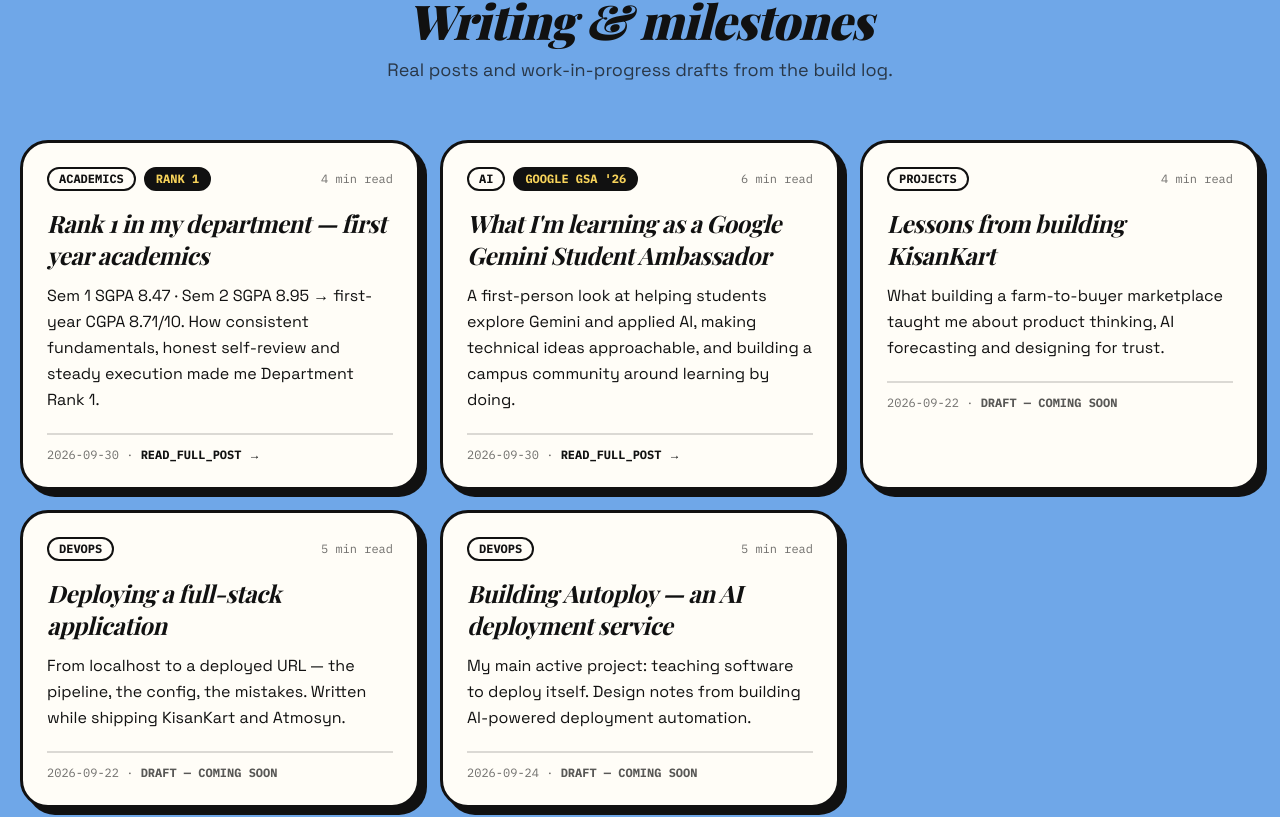
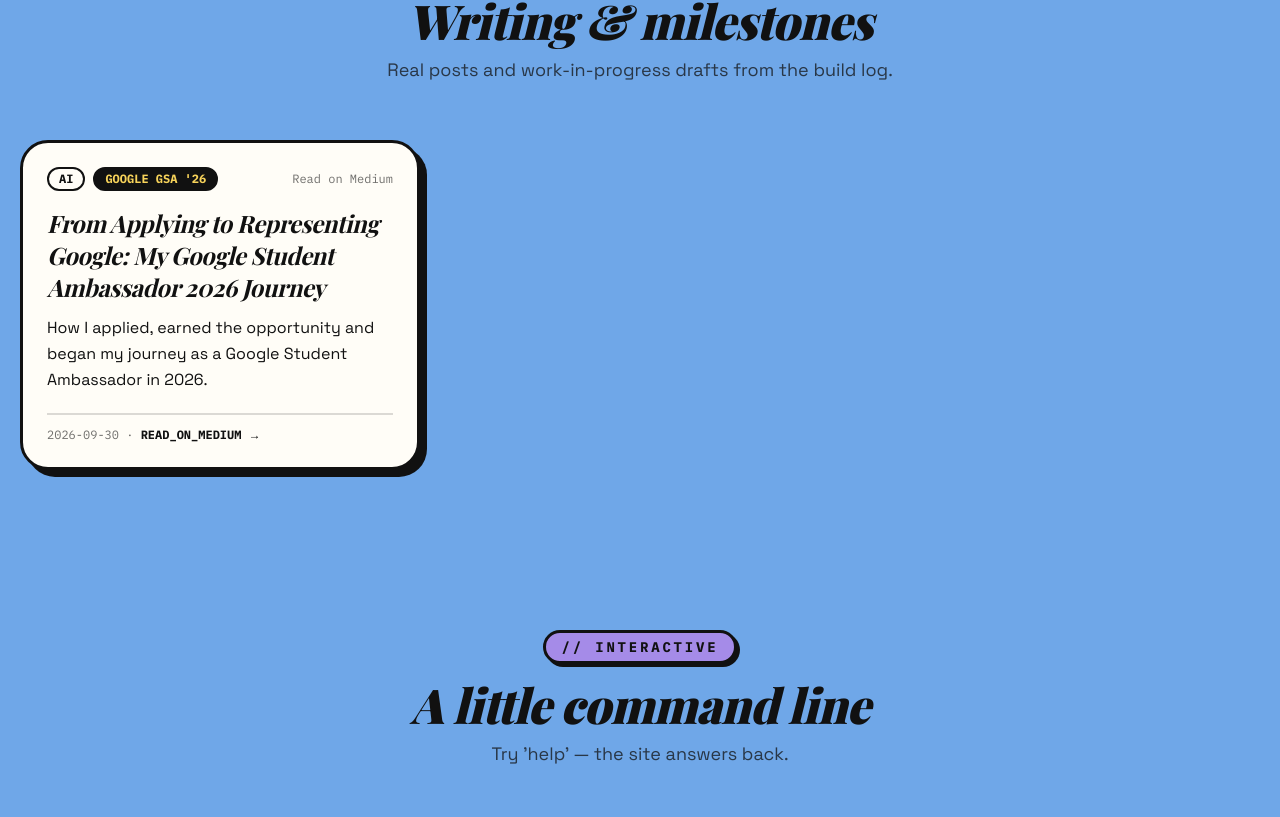
Before and after one commit to Psudhanshu-07/Porfolio, a Next.js app: page / in a window 1280 px wide. Shown: the part 7704-8521 px from the top of the page. Built offline with nearby package versions, Linux system fonts and the light colour scheme; no server answers; a web font is replaced by a local one.

Commit message:
Link portfolio blog to Google ambassador article

```diff
--- a/src/app/blog/[slug]/page.tsx
+++ b/src/app/blog/[slug]/page.tsx
@@ -15,7 +15,7 @@
 
 export function generateStaticParams() {
   return blogPosts
-    .filter((p) => !p.draft && p.content)
+    .filter((p) => !p.draft && p.content && !p.externalUrl)
     .map((p) => ({ slug: p.slug }));
 }
 
@@ -52,7 +52,7 @@
   const { slug } = await params;
   const post = blogPosts.find((p) => p.slug === slug);
 
-  if (!post || post.draft || !post.content) notFound();
+  if (!post || post.draft || !post.content || post.externalUrl) notFound();
 
   const others = blogPosts.filter((p) => p.slug !== slug && !p.draft).slice(0, 2);
 
--- a/src/app/page.tsx
+++ b/src/app/page.tsx
@@ -331,6 +331,7 @@
             <div className="grid gap-5 md:grid-cols-3">
               {blogPosts.map((post) => {
                 const readable = !post.draft && !!post.content;
+                const destination = post.externalUrl || `/blog/${post.slug}`;
                 const Card = (
                   <article
                     className={`nb-card h-full ${COLORS[post.color]} p-6 transition-transform duration-200 ${readable ? "group-hover:-translate-y-1.5" : ""}`}
@@ -354,7 +355,11 @@
                     <p className="mt-3 leading-relaxed">{post.excerpt}</p>
                     <p className="font-mono-ui mt-5 border-t-2 border-ink/15 pt-3 text-xs text-ink/60">
                       {post.date} ·{" "}
-                      {readable ? (
+                      {post.externalUrl ? (
+                        <span className="font-bold text-ink group-hover:underline">
+                          READ_ON_MEDIUM →
+                        </span>
+                      ) : readable ? (
                         <span className="font-bold text-ink group-hover:underline">
                           READ_FULL_POST →
                         </span>
@@ -366,8 +371,13 @@
                 );
                 return (
                   <Reveal key={post.slug}>
-                    {readable ? (
-                      <Link href={`/blog/${post.slug}`} className="group block">
+                    {post.externalUrl || readable ? (
+                      <Link
+                        href={destination}
+                        target={post.externalUrl ? "_blank" : undefined}
+                        rel={post.externalUrl ? "noopener noreferrer" : undefined}
+                        className="group block"
+                      >
                         {Card}
                       </Link>
                     ) : (
--- a/src/app/sitemap.ts
+++ b/src/app/sitemap.ts
@@ -5,7 +5,7 @@
   const baseUrl = process.env.NEXT_PUBLIC_SITE_URL || "https://sudhanshu.dev";
 
   const posts: MetadataRoute.Sitemap = blogPosts
-    .filter((p) => !p.draft && p.content)
+    .filter((p) => !p.draft && p.content && !p.externalUrl)
     .map((p) => ({
       url: `${baseUrl}/blog/${p.slug}`,
       lastModified: new Date(p.date),
--- a/src/data/blog.ts
+++ b/src/data/blog.ts
@@ -20,76 +20,24 @@
   color: "yellow" | "purple" | "pink" | "green" | "paper";
   draft: boolean;
   highlight?: string;
+  externalUrl?: string;
   content?: BlogBlock[]; // full article — required for published posts
 };
 
 export const blogPosts: BlogPost[] = [
   {
-    slug: "rank-1-first-year",
-    title: "Rank 1 in my department — first year academics",
-    category: "ACADEMICS",
-    date: "2026-09-30",
-    readTime: "4 min read",
-    excerpt:
-      "Sem 1 SGPA 8.47 · Sem 2 SGPA 8.95 → first-year CGPA 8.71/10. How consistent fundamentals, honest self-review and steady execution made me Department Rank 1.",
-    color: "yellow",
-    draft: false,
-    highlight: "RANK 1",
-    content: [
-      {
-        type: "p",
-        text: "I finished my first year of engineering as Department Rank 1 with a CGPA of 8.71/10 — Sem 1 at 8.47 and a strong Sem 2 finish at 8.95. This post is the honest version of how that happened, because the internet has enough fake study-guru content already.",
-      },
-      { type: "h2", text: "The numbers" },
-      {
-        type: "list",
-        items: [
-          "Semester 1 — SGPA 8.47/10",
-          "Semester 2 — SGPA 8.95/10 (a 0.48 jump)",
-          "Year 1 CGPA — 8.71/10",
-          "Department Rank — 1",
-        ],
-      },
-      { type: "h2", text: "What actually worked" },
-      {
-        type: "p",
-        text: "The jump from 8.47 to 8.95 wasn't luck — Sem 1 was spent learning HOW to study engineering subjects while also learning the subjects themselves. By Sem 2 the process was tuned. Three things carried it:",
-      },
-      {
-        type: "list",
-        items: [
-          "Fundamentals first. I refused to memorise what I could derive. In DSA, OOP and DBMS, understanding the 'why' made the 'what' free.",
-          "Consistency over cramming. Fixed weekly review hours beat all-nighters every single time. Exam week was boring on purpose.",
-          "Honest self-review. After every test I wrote down exactly where I lost marks — concept gaps vs. silly mistakes. Fixing the right thing is half the game.",
-        ],
-      },
-      {
-        type: "quote",
-        text: "Rank 1 wasn't the goal. Understanding everything well enough to build with it was — the rank was a side effect.",
-      },
-      { type: "h2", text: "Building while studying" },
-      {
-        type: "p",
-        text: "I shipped KisanKart and Atmosyn during this same period, and people ask if academics suffered. The opposite happened. Building products made course material concrete — DBMS schemas stopped being abstract the day I designed my own tables, and forecasting made statistics feel alive.",
-      },
-      { type: "h2", text: "What's next" },
-      {
-        type: "p",
-        text: "Year 2 target: keep the rank while going deeper into DSA, system design and AI/ML. The bar I care about is simple — could I explain and use everything I've scored marks on? If yes, the CGPA takes care of itself.",
-      },
-    ],
-  },
-  {
     slug: "google-gemini-student-ambassador",
-    title: "What I'm learning as a Google Gemini Student Ambassador",
+    title: "From Applying to Representing Google: My Google Student Ambassador 2026 Journey",
     category: "AI",
     date: "2026-09-30",
-    readTime: "6 min read",
+    readTime: "Read on Medium",
     excerpt:
-      "A first-person look at helping students explore Gemini and applied AI, making technical ideas approachable, and building a campus community around learning by doing.",
+      "How I applied, earned the opportunity and began my journey as a Google Student Ambassador in 2026.",
     color: "purple",
     draft: false,
     highlight: "GOOGLE GSA '26",
+    externalUrl:
+      "https://medium.com/@pandeysudhanshu979/from-applying-to-representing-google-my-google-student-ambassador-2026-journey-428121fd906f",
     content: [
       {
         type: "p",
@@ -147,37 +95,4 @@
       },
     ],
   },
-  {
-    slug: "lessons-kisankart",
-    title: "Lessons from building KisanKart",
-    category: "PROJECTS",
-    date: "2026-09-22",
-    readTime: "4 min read",
-    excerpt:
-      "What building a farm-to-buyer marketplace taught me about product thinking, AI forecasting and designing for trust.",
-    color: "pink",
-    draft: true,
-  },
-  {
-    slug: "deploying-full-stack",
-    title: "Deploying a full-stack application",
-    category: "DEVOPS",
-    date: "2026-09-22",
-    readTime: "5 min read",
-    excerpt:
-      "From localhost to a deployed URL — the pipeline, the config, the mistakes. Written while shipping KisanKart and Atmosyn.",
-    color: "green",
-    draft: true,
-  },
-  {
-    slug: "autoploy-diary",
-    title: "Building Autoploy — an AI deployment service",
-    category: "DEVOPS",
-    date: "2026-09-24",
-    readTime: "5 min read",
-    excerpt:
-      "My main active project: teaching software to deploy itself. Design notes from building AI-powered deployment automation.",
-    color: "paper",
-    draft: true,
-  },
 ];
```
